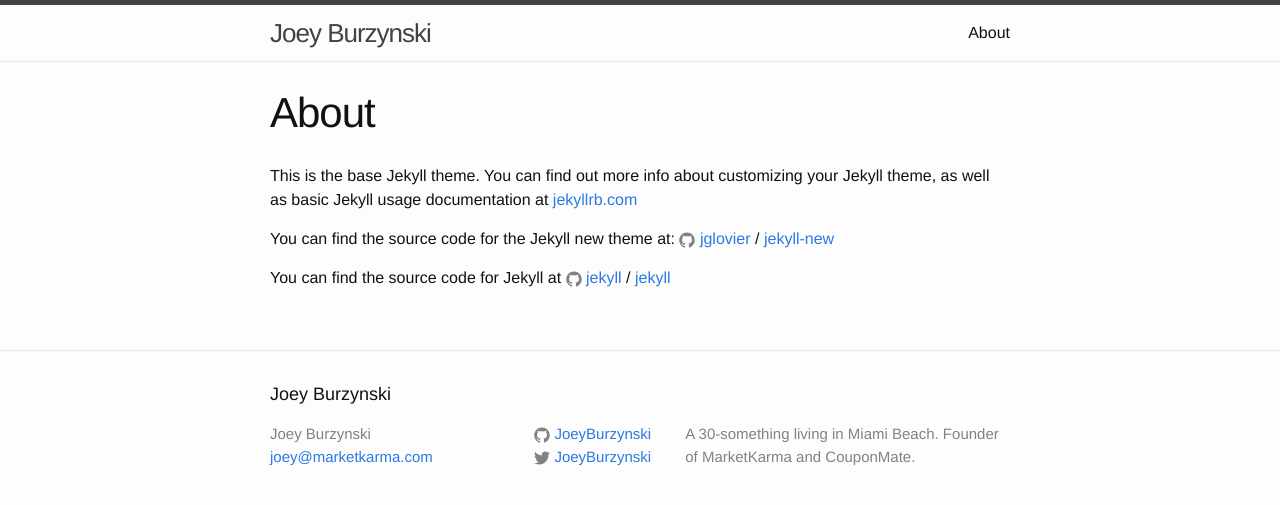
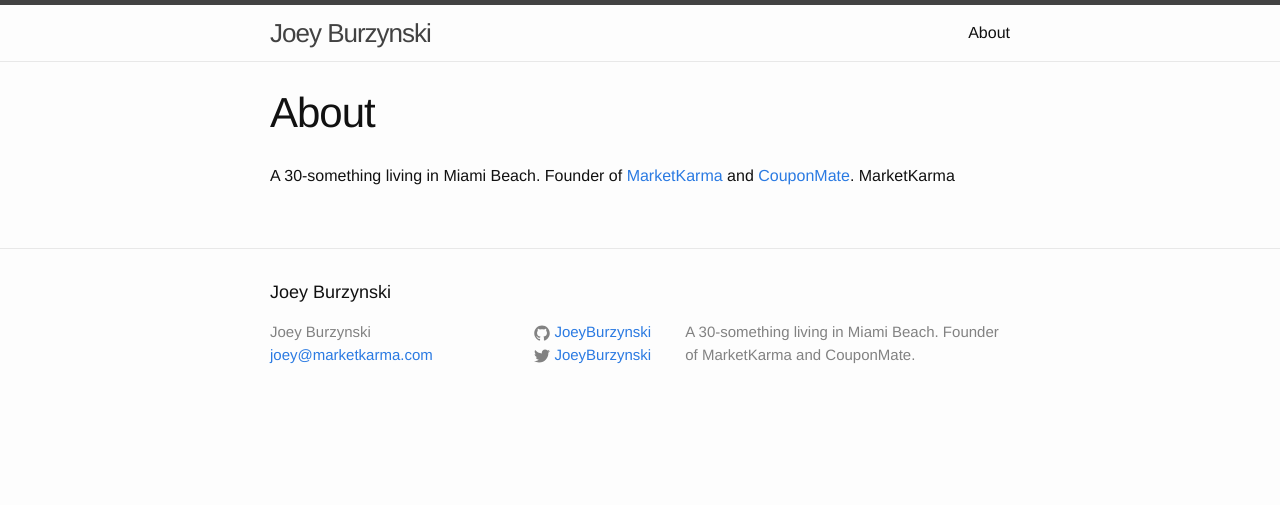
Before and after one commit to JoeyBurzynski/joeyburzynski.github.io, a Jekyll site: the page built from about.md, in a window 1280 px wide. Shown: the top 505 px of the page. Built offline with Jekyll 4.4.1, drawn with Linux system fonts in a browser that asks for light colours.

Commit message:
Updated About

```diff
--- a/about.md
+++ b/about.md
@@ -4,12 +4,5 @@ permalink: "/about/"
 layout: page
 ---
 
-This is the base Jekyll theme. You can find out more info about customizing your Jekyll theme, as well as basic Jekyll usage documentation at [jekyllrb.com](http://jekyllrb.com/)
-
-You can find the source code for the Jekyll new theme at:
-{% include icon-github.html username="jglovier" %} /
-[jekyll-new](https://github.com/jglovier/jekyll-new)
-
-You can find the source code for Jekyll at
-{% include icon-github.html username="jekyll" %} /
-[jekyll](https://github.com/jekyll/jekyll)
+A 30-something living in Miami Beach. Founder of [MarketKarma](http://www.marketkarma.com) and [CouponMate](https://www.couponmate.com).
+MarketKarma
```
